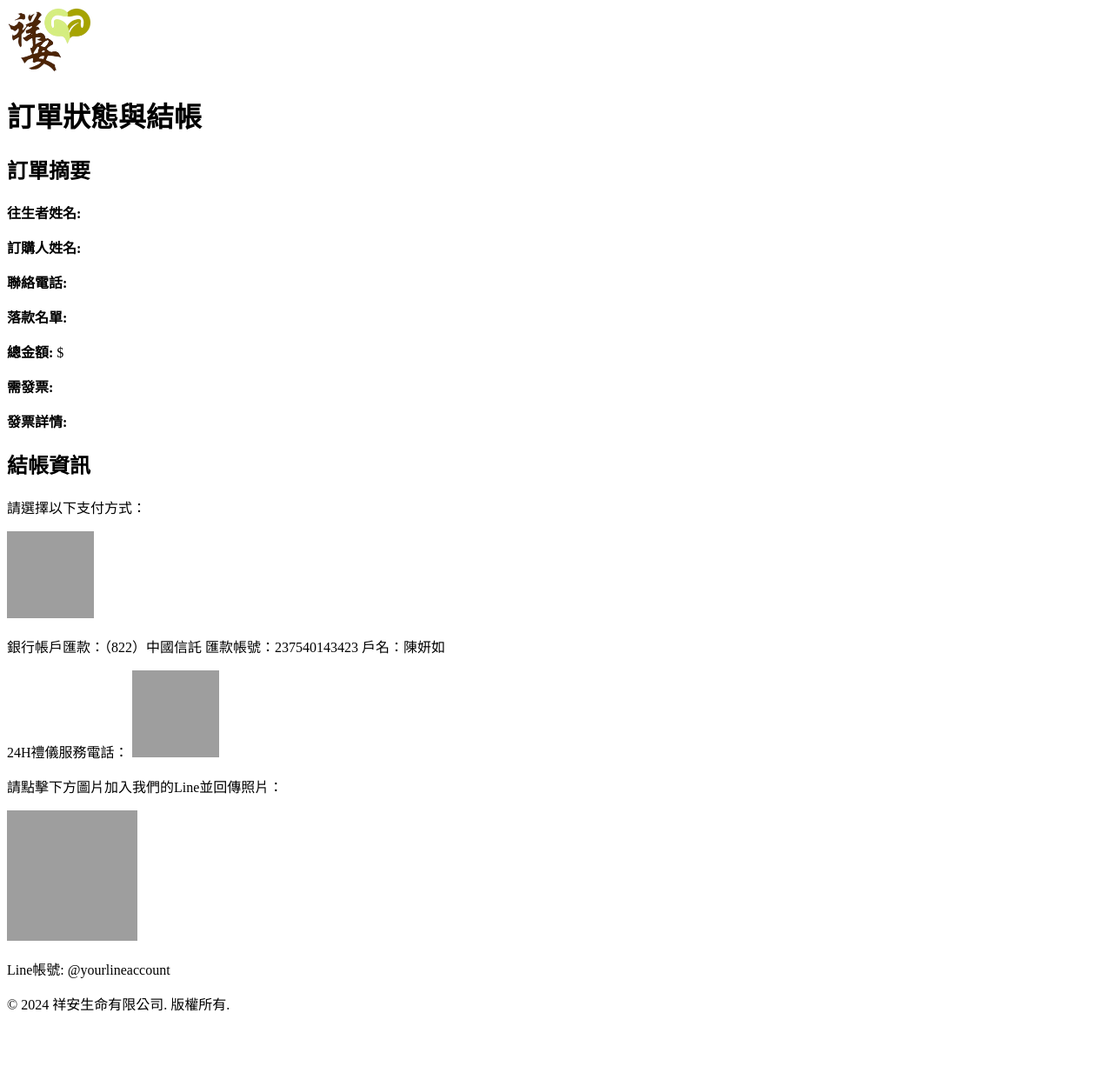
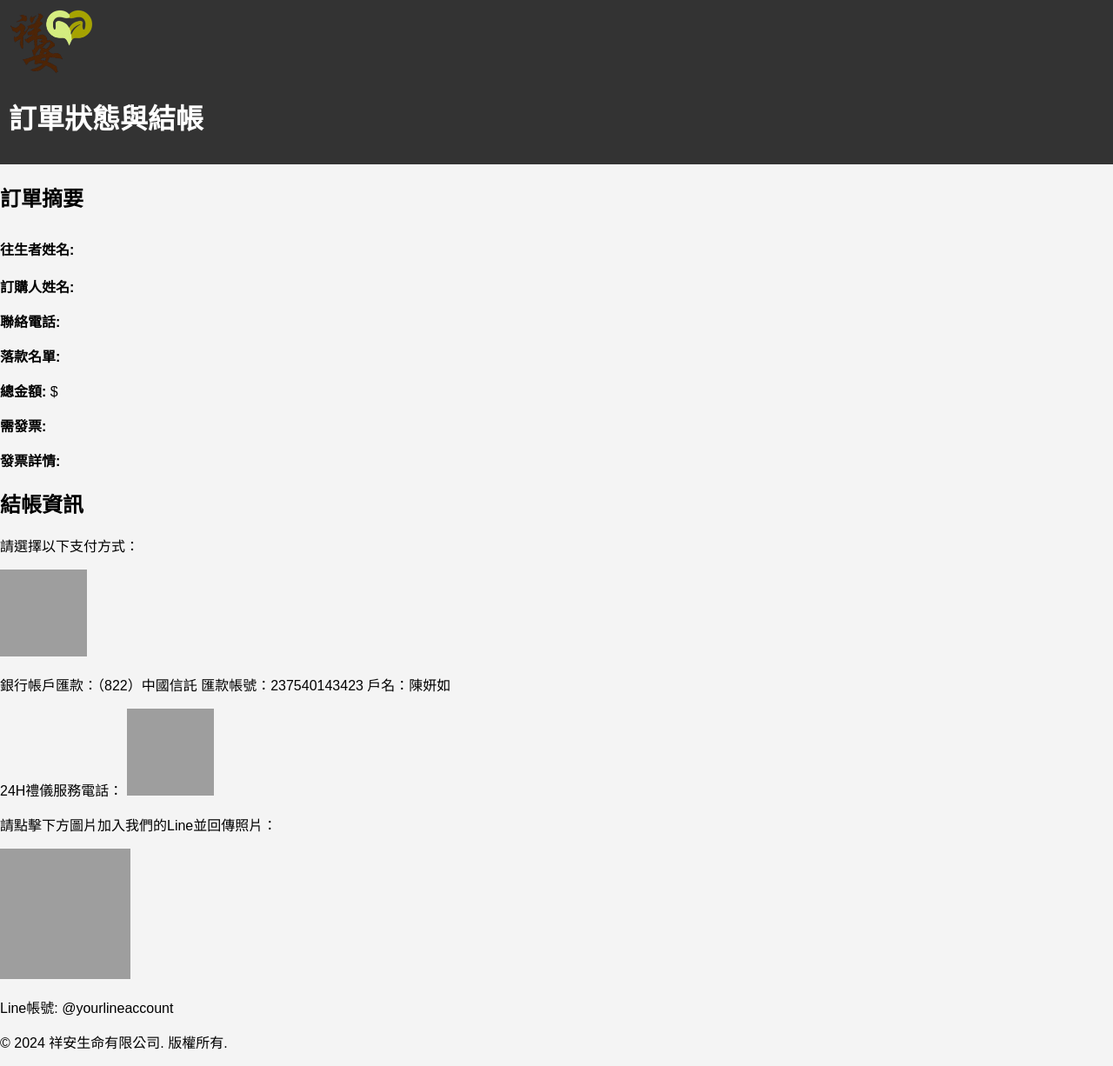
Before and after one commit to Shiangan/Bestwish, a PHP site: page /flower-order-states.html in a window 1280 px wide. Shown: the whole page at 87% size. Before the commit the page ends 1163 px from the top, so only its background shows below. Run offline with PHP 8.4, Linux system fonts and the light colour scheme; grey boxes are pictures that could not be loaded.

Commit message:
Update style.css

```diff
--- a/style.css
+++ b/style.css
@@ -1,29 +1,61 @@
-/* 樣式調整 */
-.logo {
-    max-width: 100px;
+body {
+    font-family: Arial, sans-serif;
+    margin: 0;
+    padding: 0;
+    background: #f4f4f4;
 }
 
-#deceased-photo img {
-    max-width: 100%;
-    height: auto;
+header {
+    background: #333;
+    color: #fff;
+    padding: 10px;
+    text-align: left;
 }
 
-#photo-slider img {
-    max-width: 100px;
-    height: auto;
-    margin: 5px;
+header .logo {
+    width: 100px;
 }
 
-#flower-order-button {
-    text-align: center;
+#obituary-section {
+    padding: 20px;
+    background: #fff;
+}
+
+#deceased-name {
+    font-size: 2em;
+    color: #333;
+}
+
+#obituary-content {
+    font-size: 1.2em;
+    margin-top: 10px;
+}
+
+#tribute-photos {
     margin-top: 20px;
 }
 
-#flower-order-button button {
-    padding: 10px 20px;
-    font-size: 16px;
+#tribute-photos img {
+    width: 100%;
+    max-height: 300px;
+    object-fit: cover;
+    margin-bottom: 10px;
 }
 
-#map-section {
+#order-flower-button {
+    background: #333;
+    color: #fff;
+    border: none;
+    padding: 10px 20px;
+    font-size: 1.2em;
+    cursor: pointer;
     margin-top: 20px;
 }
+
+#order-flower-button:hover {
+    background: #555;
+}
+
+#map-and-transit {
+    margin-top: 20px;
+}
```
